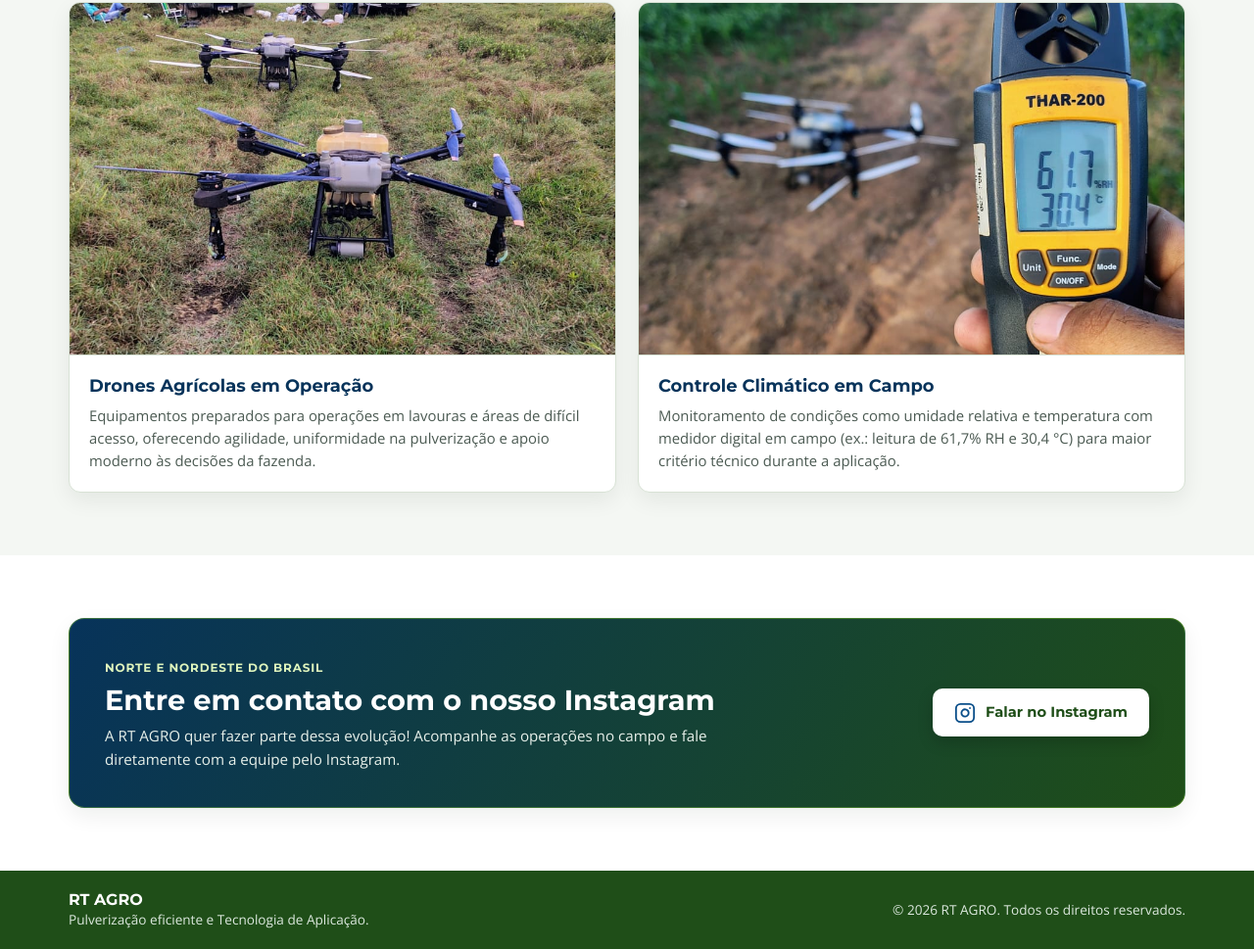
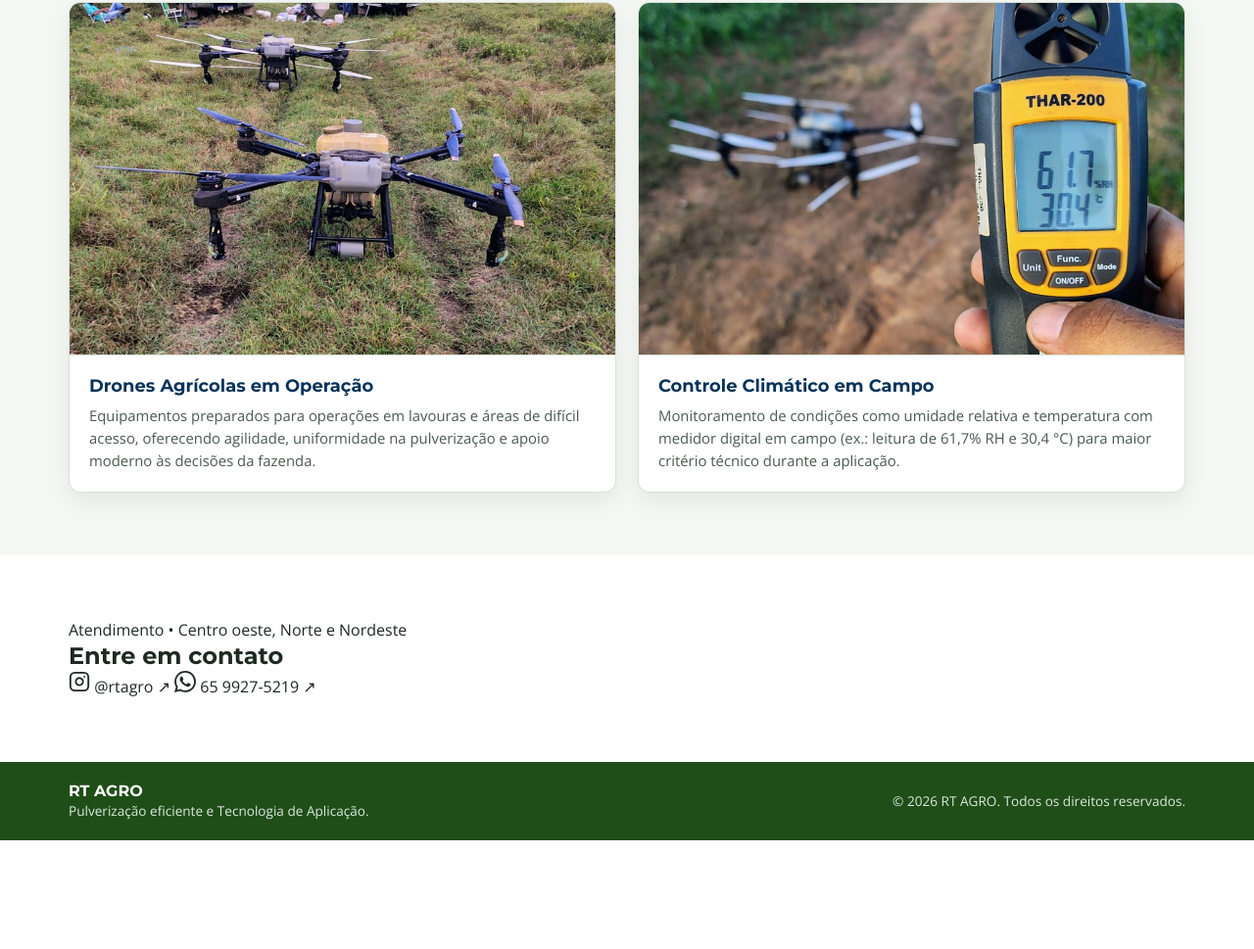
Before and after one commit to rstenorio10/RTAgro, a plain HTML site: page index.html in a window 1280 px wide. Shown: the part 1604-2573 px from the top of the page at 98% size. After the commit the page ends 2462 px from the top, so only its background shows below. Drawn offline with nearby package versions, Linux system fonts and the light colour scheme.

Commit message:
Update index.html

```diff
--- a/index.html
+++ b/index.html
@@ -16,7 +16,7 @@
         <div class="hero-overlay"></div>
         <div class="container hero-grid">
             <div class="hero-content">
-                <span class="hero-badge">Norte e Nordeste do Brasil</span>
+                <span class="hero-badge">Centro oeste, Norte e Nordeste do Brasil</span>
                 <h1>RT AGRO | Pulverização Agrícola com Drones e Tecnologia de Aplicação!</h1>
                 <p>O futuro do agronegócio já está no campo. E a RT AGRO está conectada à evolução da agricultura por meio da tecnologia de drones agrícolas. Mais tecnologia no campo. Mais possibilidades para o produtor rural.</p>
 
@@ -29,7 +29,7 @@
                         <button type="button" class="chip-agro" data-alvo="clima">Monitoramento Climático</button>
                     </div>
                     <p class="agro-resumo" id="agro-resumo">
-                        <strong>Pulverização com Drones:</strong> Aplicação aérea direcionada para modernizar as operações da fazenda com agilidade e precisão no Norte e Nordeste.
+                        <strong>Pulverização com Drones:</strong> Aplicação aérea direcionada para modernizar as operações da fazenda com agilidade e precisão no Centro oeste, Norte e Nordeste.
                     </p>
                 </div>
             </div>
@@ -53,7 +53,7 @@
             <div class="section-header">
                 <span class="section-tag">Quem Somos e Nossa Trajetória</span>
                 <h2>Conectados à evolução da agricultura no campo</h2>
-                <p>Produtores rurais, proprietários de fazendas e gestores do agronegócio das regiões Norte e Nordeste: conheçam novas possibilidades para modernizar as operações da sua propriedade.</p>
+                <p>Produtores rurais, proprietários de fazendas e gestores do agronegócio das regiões Centro oeste, Norte e Nordeste: conheçam novas possibilidades para modernizar as operações da sua propriedade.</p>
             </div>
 
             <div class="sobre-grid">
@@ -119,26 +119,41 @@
         </div>
     </section>
 
-    <!-- Chamada Final: Entre em Contato pelo Instagram -->
-    <section id="instagram" class="section instagram-cta">
-        <div class="container">
-            <div class="insta-box">
-                <div class="insta-conteudo">
-                    <span class="insta-selo">Norte e Nordeste do Brasil</span>
-                    <h2>Entre em contato com o nosso Instagram</h2>
-                    <p>A RT AGRO quer fazer parte dessa evolução! Acompanhe as operações no campo e fale diretamente com a equipe pelo Instagram.</p>
-                </div>
+    <!-- Seção de Contato Solta, Estilizada e Interativa -->
+    <section id="contatos" class="section contato-solto">
+        <div class="container contato-solto-conteudo">
+            <div class="contato-cabecalho">
+                <span class="contato-tag">Atendimento • Centro oeste, Norte e Nordeste</span>
+                <h2>Entre em contato</h2>
+                <span class="contato-traco" aria-hidden="true"></span>
+            </div>
 
-                <!-- Substitua "#" pelo link oficial do perfil no Instagram (ex.: https://www.instagram.com/seu_perfil/) -->
-                <a href="#" target="_blank" rel="noopener noreferrer" class="btn-instagram" aria-label="Entre em contato com o Instagram da RT AGRO">
-                    <svg class="icone-instagram" viewBox="0 0 24 24" width="22" height="22" aria-hidden="true" fill="none" stroke="currentColor" stroke-width="2" stroke-linecap="round" stroke-linejoin="round">
-                        <rect x="2" y="2" width="20" height="20" rx="5" ry="5"></rect>
-                        <path d="M16 11.37A4 4 0 1 1 12.63 8 4 4 0 0 1 16 11.37z"></path>
-                        <line x1="17.5" y1="6.5" x2="17.51" y2="6.5"></line>
-                    </svg>
-                    <span>Falar no Instagram</span>
+            <div class="contato-linhas">
+                <!-- Substitua "#" pela URL do perfil e "@rtagro" pelo @ oficial -->
+                <a href="#" target="_blank" rel="noopener noreferrer" class="contato-linha linha-instagram" data-canal="Instagram" aria-label="Instagram @rtagro">
+                    <span class="contato-icone icone-instagram-oficial" aria-hidden="true">
+                        <svg viewBox="0 0 24 24" width="22" height="22" fill="none" stroke="currentColor" stroke-width="2" stroke-linecap="round" stroke-linejoin="round">
+                            <rect x="2" y="2" width="20" height="20" rx="5" ry="5"></rect>
+                            <path d="M16 11.37A4 4 0 1 1 12.63 8 4 4 0 0 1 16 11.37z"></path>
+                            <line x1="17.5" y1="6.5" x2="17.51" y2="6.5"></line>
+                        </svg>
+                    </span>
+                    <span class="contato-dado">@rtagro</span>
+                    <span class="contato-indicador" aria-hidden="true">&nearr;</span>
+                </a>
+
+                <a href="https://wa.me/556599275219?text=Ol%C3%A1%20RT%20AGRO!%20Gostaria%20de%20entrar%20em%20contato." target="_blank" rel="noopener noreferrer" class="contato-linha linha-whatsapp" data-canal="WhatsApp" aria-label="WhatsApp 65 9927-5219">
+                    <span class="contato-icone icone-whatsapp-oficial" aria-hidden="true">
+                        <svg viewBox="0 0 24 24" width="22" height="22" fill="currentColor">
+                            <path d="M20.52 3.48A11.86 11.86 0 0 0 12.06 0C5.5 0 .16 5.34.16 11.9c0 2.1.55 4.15 1.59 5.95L0 24l6.33-1.66a11.86 11.86 0 0 0 5.73 1.46h.01c6.56 0 11.9-5.34 11.9-11.9 0-3.18-1.24-6.17-3.45-8.42zM12.07 21.79h-.01a9.87 9.87 0 0 1-5.03-1.38l-.36-.21-3.76.99 1-3.66-.24-.38a9.86 9.86 0 0 1-1.51-5.25c0-5.45 4.44-9.89 9.9-9.89 2.64 0 5.13 1.03 7 2.9a9.83 9.83 0 0 1 2.9 7c0 5.46-4.44 9.88-9.89 9.88zm5.43-7.41c-.3-.15-1.76-.87-2.03-.97-.27-.1-.47-.15-.67.15-.2.3-.77.97-.94 1.17-.17.2-.35.22-.65.07-.3-.15-1.26-.46-2.4-1.48-.89-.79-1.49-1.77-1.66-2.07-.17-.3-.02-.46.13-.61.13-.13.3-.35.45-.52.15-.17.2-.3.3-.5.1-.2.05-.37-.02-.52-.08-.15-.67-1.61-.92-2.21-.24-.58-.49-.5-.67-.51h-.57c-.2 0-.52.07-.79.37-.27.3-1.04 1.02-1.04 2.48s1.07 2.88 1.22 3.08c.15.2 2.1 3.21 5.08 4.5.71.31 1.26.49 1.69.63.71.23 1.36.2 1.87.12.57-.09 1.76-.72 2.01-1.41.25-.7.25-1.29.17-1.41-.07-.13-.27-.2-.57-.35z"/>
+                        </svg>
+                    </span>
+                    <span class="contato-dado">65 9927-5219</span>
+                    <span class="contato-indicador" aria-hidden="true">&nearr;</span>
                 </a>
             </div>
+
+            <p class="contato-status" id="contato-status" aria-live="polite"></p>
         </div>
     </section>
 
```
